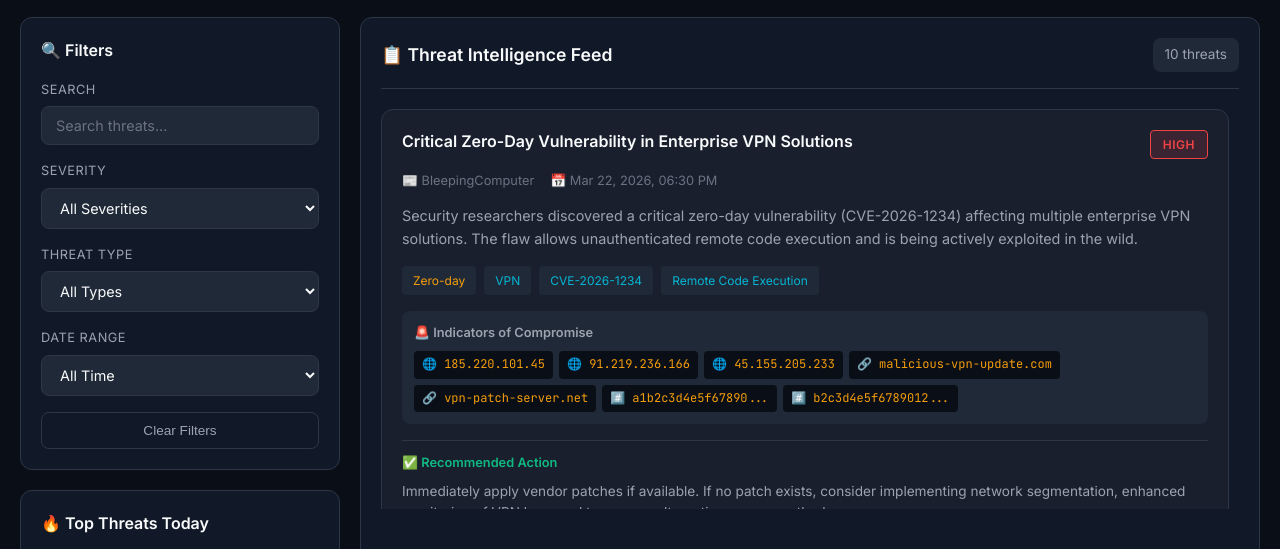
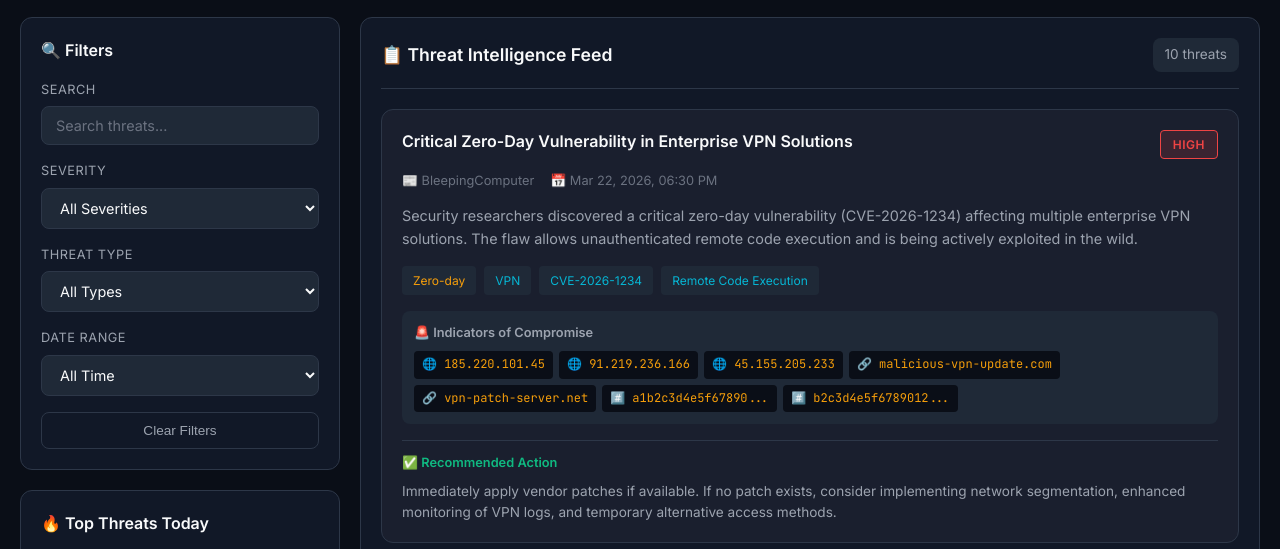
Before and after one commit to tk-alajmi/ace-threat-intel-dashboard, a plain HTML site: page index.html in a window 1280 px wide. Shown: the part 250-799 px from the top of the page. Drawn offline with Linux system fonts and the light colour scheme.

Commit message:
Fix: Remove double scrollbar, fix empty space, show all threat categories

```diff
--- a/script.js
+++ b/script.js
@@ -223,9 +223,9 @@ function renderThreatDistribution() {
         typeCounts[type] = (typeCounts[type] || 0) + 1;
     });
 
+    // Sort and get all categories (not just top 5)
     const sorted = Object.entries(typeCounts)
-        .sort((a, b) => b[1] - a[1])
-        .slice(0, 5);
+        .sort((a, b) => b[1] - a[1]);
 
     const maxCount = sorted[0]?.[1] || 1;
 
--- a/style.css
+++ b/style.css
@@ -211,6 +211,7 @@ body {
     display: grid;
     grid-template-columns: 320px 1fr;
     gap: 20px;
+    align-items: start;
 }
 
 /* Sidebar */
@@ -391,6 +392,7 @@ body {
     border-radius: var(--radius-lg);
     border: 1px solid var(--border-color);
     padding: 20px;
+    min-height: auto;
 }
 
 .feed-header {
@@ -420,27 +422,6 @@ body {
     display: flex;
     flex-direction: column;
     gap: 16px;
-    max-height: calc(100vh - 400px);
-    overflow-y: auto;
-    padding-right: 10px;
-}
-
-.threat-cards::-webkit-scrollbar {
-    width: 6px;
-}
-
-.threat-cards::-webkit-scrollbar-track {
-    background: var(--bg-tertiary);
-    border-radius: 3px;
-}
-
-.threat-cards::-webkit-scrollbar-thumb {
-    background: var(--border-color);
-    border-radius: 3px;
-}
-
-.threat-cards::-webkit-scrollbar-thumb:hover {
-    background: var(--accent-blue);
 }
 
 .threat-card {
```
